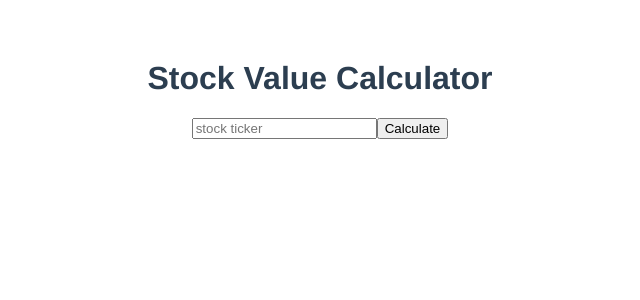
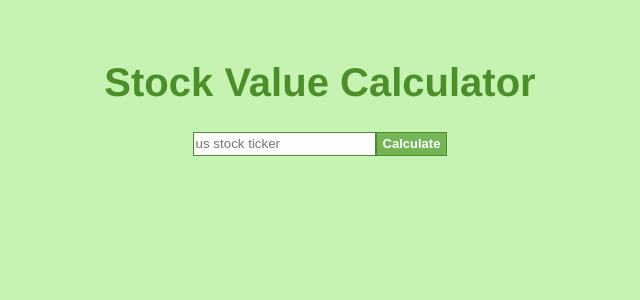
Before and after one commit to hsuan81/vue_ts_stock_value_calculator, a Vue app in the folder app/: page / in a window 1280 px wide. Shown: the top 300 px of the page, without its empty margins (320-960 px from the left). Built offline with nearby package versions, Linux system fonts and the light colour scheme.

Commit message:
Added App and Results styling

```diff
--- a/app/src/App.vue
+++ b/app/src/App.vue
@@ -1,7 +1,10 @@
 <template>
   <h1>Stock Value Calculator</h1>
-  <input type="text" v-model="ticker" placeholder="stock ticker">
-  <button @click="start" :disabled="isCalculating">Calculate</button>
+
+  <div class="stockInput">
+    <input class="input" type="text" v-model="ticker" placeholder="us stock ticker">
+    <button class="myButton" @click="start" :disabled="isCalculating">Calculate</button>
+  </div>
   <Results v-if="isCalculating" :ticker="ticker"/>
 </template>
 
@@ -37,5 +40,42 @@ export default defineComponent({
   text-align: center;
   color: #2c3e50;
   margin-top: 60px;
+  /* background-color: #bef4a5;
+  background-size: cover; */
 }
+
+body {
+  background-color: #c6f3b1;
+  /* background-size: cover; */
+}
+
+h1 {
+  color: #4b8f29;
+  font-size: 2.5em;
+}
+
+.stockInput input, .stockInput button {
+  height: 24px;
+  -webkit-box-sizing: border-box;
+  -moz-box-sizing: border-box;
+  box-sizing: border-box;
+  border:1px solid #4b8f29;
+  margin:0;
+}
+.stockInput .input {
+  color: #888484;
+}
+
+.stockInput .myButton {
+  /* box-shadow: 0px 0px 14px -7px #3e7327; */
+	background:linear-gradient(to bottom, #77b55a 5%, #72b352 100%);
+	background-color:#77b55a;
+	/* border:1px solid #4b8f29; */
+  color:#ffffff;
+  font-family:Arial;
+	font-size:13px;
+	font-weight:bold;
+}
+
+
 </style>
--- a/app/src/components/Results.vue
+++ b/app/src/components/Results.vue
@@ -1,15 +1,26 @@
 <!-- eslint-disable vue/multi-word-component-names -->
 <template>
-    <div v-if="stockRatios.length > 0">
-        <h1>Results</h1>
+    <div class="result" v-if="stockRatios.length > 0">
+        <h2 v-if="stockMeta.company">{{ stockMeta.company }}</h2>
         <!-- <p>Expensive price</p>
         <p>Intrinsic value ${{ DDMprice }}</p>
         <p>Cheap price</p> -->
         <!-- <p>{{ stockMeta[0]['date'] }}</p> -->
-        <p v-if="stockMeta">Company:  {{ stockMeta}}</p>
-        <p>Data date: {{ stockRatios[0].date }}</p>
-        <p>PE ratio: {{ stockRatios[0]['priceEarningsRatio'].toFixed(2) }}</p>
-        <p v-if="industryPE">Industry PE Ratio: {{ industryPE }}</p>
+        <ul>
+            <!-- <li v-if="stockMeta">Company:  {{ stockMeta.company}}</li> -->
+            <li v-if="stockRatios.length > 0">Data date: {{ stockRatios[0].date }}</li>
+            <li v-if="stockRatios.length > 0">PE ratio: {{ stockRatios[0]['priceEarningsRatio'].toFixed(2) }}</li>
+            <li v-if="prices.length > 0">Latest close price: {{ prices[0]['date'] }} {{ prices[0]['closePrice'] }}</li>
+            <li v-if="prices.length > 0">Previous close price: {{ prices[1]['date'] }} {{ prices[1]['closePrice']  }}</li>
+
+        </ul>
+        <!-- <p v-if="stockMeta">Company:  {{ stockMeta.company}}</p>
+        <p v-if="stockRatios">Data date: {{ stockRatios[0].date }}</p>
+        <p v-if="stockRatios">PE ratio: {{ stockRatios[0]['priceEarningsRatio'].toFixed(2) }}</p>
+        <p v-if="prices">Latest close price: {{ prices[0]['date'] }} {{ prices[0]['closePrice'] }}</p>
+        <p v-if="prices">Previous close price: {{ prices[1]['date'] }} {{ prices[1]['closePrice']  }}</p> -->
+
+
 
     </div>
 </template>
@@ -32,11 +43,10 @@ export interface Meta {
     industry: string,
 }
 
-export interface IndustryPERatio {
+export interface Price {
+    // symbol: string,
     date: string,
-    industry : string,
-    exchange : string,
-    pe : string
+    closePrice: string,
 }
 
 export default defineComponent({
@@ -46,9 +56,9 @@ export default defineComponent({
     data() {
         return {
             stockMeta: {} as Meta,
-            industryPE: {} as IndustryPERatio,
             stockRatios: [] as Ratios[],
-            peers: [],
+            prices: [] as Price[],
+            priceUrl: "",
             metaUrl: "",
             ratioUrl: "",
             industryPEUrl: "",
@@ -66,7 +76,7 @@ export default defineComponent({
                 this.stockMeta.symbol = response.data[0].symbol
                 this.stockMeta.sector = response.data[0].sector
                 this.stockMeta.industry = response.data[0].industry
-                console.log(this.stockMeta)
+                // console.log(this.stockMeta)
             })
         },
 
@@ -74,14 +84,13 @@ export default defineComponent({
             this.ratioUrl = 'https://financialmodelingprep.com/api/v3/ratios/' + this.ticker + '?limit=1&apikey=64d87be0d4d4f512a1a72a98b3038d1c'
             axios.get(this.ratioUrl).then((response) => {this.stockRatios = response.data})
         },
-        getIndustryPER() {
-            this.industryPEUrl = 'https://financialmodelingprep.com/api/v4/industry_price_earning_ratio?date='+ this.stockRatios[0].date+'&exchange='+ this.stockMeta.exchange +'&apikey=64d87be0d4d4f512a1a72a98b3038d1c'
-            axios.get(this.industryPEUrl).then((response) => {
-                this.industryPE = response.data.filter((e: IndustryPERatio) => { e.industry == this.stockMeta.industry})
-                console.log(this.industryPE)
-            })
 
-        },
+        getStockPrice() {
+            this.priceUrl = 'https://financialmodelingprep.com/api/v3/historical-price-full/' + this.ticker + '?serietype=line&apikey=64d87be0d4d4f512a1a72a98b3038d1c'
+            axios.get(this.priceUrl).then((response) => {this.prices = response.data.historical.slice(0,2).map((e: {date: string, close: number}):Price => {return {date: e.date, closePrice: e.close.toString()}})})
+            // axios.get(this.priceUrl).then((response) => {console.log(response.data.historical.slice(0,2).map((e: {date: string, close: number}):Price => {return {date: e.date, closePrice: e.close.toString()}}))})
+            // console.log(this.prices)
+        }
     },
     mounted() {
         // this.DDMprice = Math.round(this.dividend / (this.roe - this.divdgrowthrate))
@@ -93,6 +102,7 @@ export default defineComponent({
         console.log(this.stockMeta)
         this.getStockMeta()
         this.getStockRatios()
+        this.getStockPrice()
         console.log(this.stockRatios.length)
         console.log(this.stockMeta)
         // console.log(this.stockMeta[0]['date'])
@@ -102,4 +112,32 @@ export default defineComponent({
     },
 )
 </script>
-<style></style>
+<style>
+
+.result {
+    background-color: white;
+    block-size: 200px;
+    display: flex;
+	flex-direction: row;
+	flex-wrap: nowrap;
+	justify-content: center;
+	align-items: stretch;
+	align-content: stretch;
+    margin: 10px;
+    border-radius:20px;
+    text-align: justify;
+    margin-block-start: 20px;
+    width: 60%;
+}
+h2 {
+  color: #4b8f29;
+  font-size: 2em;
+  /* text-decoration: underline solid; */
+}
+
+li {
+    list-style-type: none;
+    font-family:Arial;
+    font-size:1em;
+}
+</style>
```
